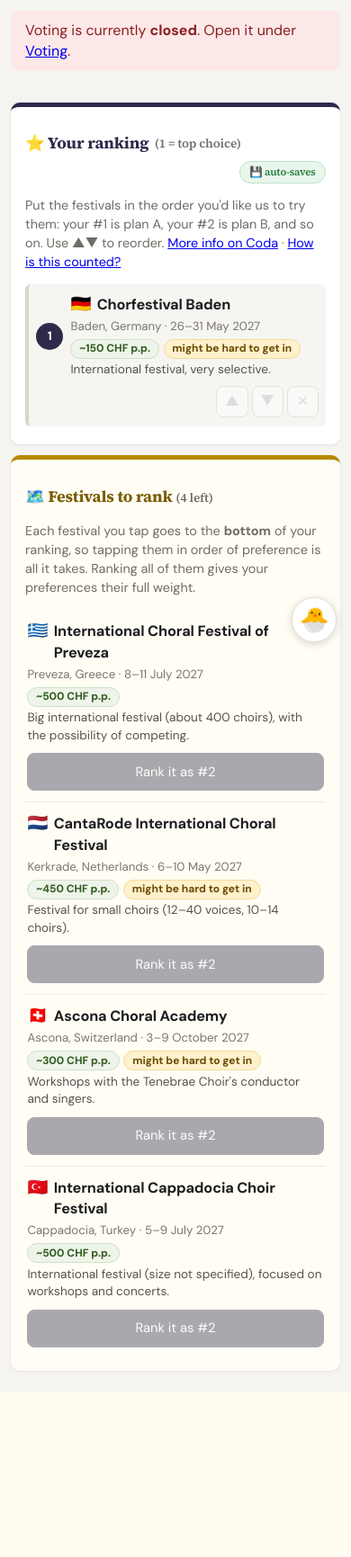
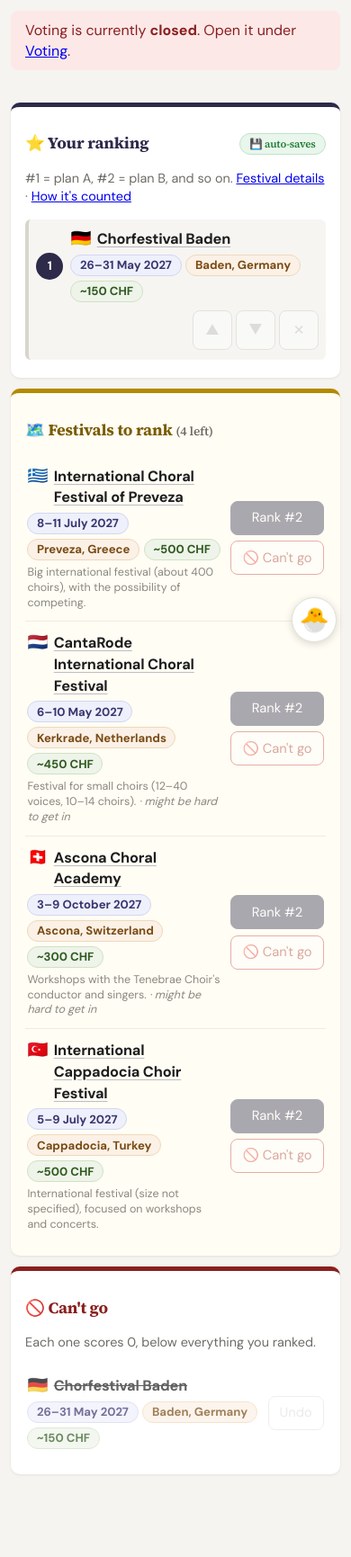
Before and after one commit to kdu4108/iris-trips, a Flask app: page /vote in a window 390 px wide. Shown: the part 114-1845 px from the top of the page at 90% size. Before the commit the page ends 1640 px from the top, so only its background shows below. Run offline with Flask 3, Linux system fonts and the light colour scheme; the visitor is signed in with stand-in values (Sample User, id 1); data comes from the database, SQL or seed files in the repository; tables that the repository leaves empty hold one stand-in row (values such as "Sample post").

Commit message:
Can't-go marks, festival links, simpler cards, two-column desktop layout
- Voters can mark festivals they absolutely can't attend; each scores 0
  and sits below everything ranked. Admins see a can't-go count per
  festival (results, reveal, CSV exports, users page).
- Festival names link to the official websites; places link to Google
  Maps. Key facts (dates, place, price) shown as chips; description and
  'might be hard to get in' de-emphasized.
- Desktop voting page uses iris-ranking's list-left / ranking-right
  layout so cards drag left to right; buttons stay at the card's right end.
- Trimmed voter-facing copy; phone fixes (tap targets, compact tables,
  room below the floating egg button).
- Egg easter egg includes .avif headshots (one photo per person).

Co-Authored-By: Claude Opus 5.5 <noreply@anthropic.com>

```diff
--- a/app.py
+++ b/app.py
@@ -141,11 +141,32 @@ def user_groups(conn, user_id):
     return groups
 
 
+def user_cant_go(conn, user_id):
+    return [r["festival_id"] for r in conn.execute(
+        "SELECT festival_id FROM cant_go WHERE user_id = ? ORDER BY festival_id",
+        (user_id,))]
+
+
+def full_groups(conn, user_id):
+    """The tabulated ballot: the voter's ranking, then all their can't-go
+    festivals as one group at the bottom. load_ballots() also marks them as
+    zero-score, so each can't-go scores 0 however many are marked."""
+    groups = user_groups(conn, user_id)
+    cg = user_cant_go(conn, user_id)
+    return groups + [cg] if cg else groups
+
+
 def load_ballots(conn):
     """All voters' ballots as tabulate.Ballot (voter key = username)."""
     users = conn.execute("SELECT id, username FROM users").fetchall()
-    return [tab.Ballot(voter=u["username"], groups=user_groups(conn, u["id"]))
+    return [tab.Ballot(voter=u["username"], groups=full_groups(conn, u["id"]),
+                       zero=frozenset(user_cant_go(conn, u["id"])))
             for u in users]
+
+
+def cant_go_counts(conn):
+    return {r["festival_id"]: r["n"] for r in conn.execute(
+        "SELECT festival_id, COUNT(*) n FROM cant_go GROUP BY festival_id")}
 
 
 def all_festivals(conn):
@@ -155,7 +176,7 @@ def all_festivals(conn):
 def festival_view(row):
     """Festival fields the UI needs, JSON-safe."""
     return {k: row[k] for k in ("id", "name", "place", "flag", "dates", "cost_chf",
-                                "blurb", "hard_to_get_in")}
+                                "blurb", "hard_to_get_in", "url")}
 
 
 # ---------- auth (when2meet-style self-service) ----------
@@ -213,7 +234,8 @@ def display_order(conn, user_id):
 
 
 def ballot_state(conn, user_id):
-    return {"groups": user_groups(conn, user_id)}
+    return {"groups": user_groups(conn, user_id),
+            "cant_go": user_cant_go(conn, user_id)}
 
 
 @app.route("/vote")
@@ -258,6 +280,8 @@ def _place(conn, user_id, festival_id, position):
     if conn.execute("SELECT 1 FROM festivals WHERE id = ?", (festival_id,)).fetchone() is None:
         abort(404)
     _remove(conn, user_id, festival_id)
+    conn.execute("DELETE FROM cant_go WHERE user_id = ? AND festival_id = ?",
+                 (user_id, festival_id))
     ngroups = len(user_groups(conn, user_id))
     position = max(1, min(int(position), ngroups + 1))
     conn.execute("UPDATE ballot_items SET position = position + 1 "
@@ -288,13 +312,45 @@ def api_unrank():
     return jsonify(ballot_state(conn, g.user["id"]))
 
 
+@app.route("/api/cant_go", methods=["POST"])
+@login_required
+def api_cant_go():
+    """Mark (or unmark) a festival as one the voter absolutely can't attend.
+    Marking takes it out of their ranking; unmarking returns it to the pool."""
+    conn = get_conn()
+    _require_open(conn)
+    data = request.get_json(force=True)
+    fid = int(data["festival_id"])
+    if conn.execute("SELECT 1 FROM festivals WHERE id = ?", (fid,)).fetchone() is None:
+        abort(404)
+    if data.get("cant_go"):
+        _remove(conn, g.user["id"], fid)
+        conn.execute("INSERT OR IGNORE INTO cant_go (user_id, festival_id) VALUES (?,?)",
+                     (g.user["id"], fid))
+    else:
+        conn.execute("DELETE FROM cant_go WHERE user_id = ? AND festival_id = ?",
+                     (g.user["id"], fid))
+    conn.commit()
+    return jsonify(ballot_state(conn, g.user["id"]))
+
+
 @app.route("/api/headshots")
 def api_headshots():
     # For the 🐣 easter egg: list of headshot filenames.
+    # One photo per person: if someone has several (e.g. anna.jpeg and a
+    # newer anna.avif), the most recently added file wins.
     d = os.path.join(app.static_folder, "headshots")
-    files = sorted(f for f in os.listdir(d)
-                   if f.lower().endswith((".jpeg", ".jpg", ".png"))) if os.path.isdir(d) else []
-    return jsonify(files)
+    exts = (".jpeg", ".jpg", ".png", ".avif", ".webp")
+    newest = {}
+    if os.path.isdir(d):
+        for f in os.listdir(d):
+            stem, ext = os.path.splitext(f)
+            if ext.lower() not in exts:
+                continue
+            mtime = os.stat(os.path.join(d, f)).st_mtime
+            if stem.lower() not in newest or mtime > newest[stem.lower()][0]:
+                newest[stem.lower()] = (mtime, f)
+    return jsonify(sorted(f for _, f in newest.values()))
 
 
 # ---------- results (shared by admin view, reveal, exports) ----------
@@ -333,16 +389,19 @@ def results_context(conn):
 
     # With ~5 options, "#1 votes" and "last-place votes" say more than a
     # top-5 count would (everything is in everyone's top 5).
+    # Both count the voter's own ranking only: can't-go festivals are
+    # neither a first choice nor a "last of the ones I'd go to".
     firsts = {fid: 0 for fid in ids}
     lasts = {fid: 0 for fid in ids}
-    for b in ballots:
-        if b.n >= 2:
-            for fid in b.groups[0]:
+    for u in conn.execute("SELECT id FROM users"):
+        ranked = user_groups(conn, u["id"])
+        if ranked:
+            for fid in ranked[0]:
                 firsts[fid] += 1
-            for fid in b.groups[-1]:
+        if len(ranked) >= 2:
+            for fid in ranked[-1]:
                 lasts[fid] += 1
-        elif b.n == 1:
-            firsts[b.groups[0][0]] += 1
+    cant = cant_go_counts(conn)
 
     wins = tab.pairwise(ballots, ids)
     fest_by_id = {f["id"]: f for f in fests}
@@ -354,7 +413,7 @@ def results_context(conn):
         fid = res.song_id    # tabulate's generic "song" id = festival id
         rows.append({
             "rank": rank, "f": fest_by_id[fid], "res": res,
-            "firsts": firsts[fid], "lasts": lasts[fid],
+            "firsts": firsts[fid], "lasts": lasts[fid], "cant_go": cant.get(fid, 0),
             "tie_group": tie_of.get(fid),
             "spark": sparkline_svg(res.scores),
             "note": notes.get(fid, ""),
@@ -412,9 +471,10 @@ def admin_festival_note(fid):
 def admin_users():
     conn = get_conn()
     users = conn.execute(
-        """SELECT u.*, COUNT(b.festival_id) AS ranked_ct
-           FROM users u LEFT JOIN ballot_items b ON b.user_id = u.id
-           GROUP BY u.id ORDER BY u.username COLLATE NOCASE""").fetchall()
+        """SELECT u.*,
+             (SELECT COUNT(*) FROM ballot_items b WHERE b.user_id = u.id) AS ranked_ct,
+             (SELECT COUNT(*) FROM cant_go c WHERE c.user_id = u.id) AS cant_ct
+           FROM users u ORDER BY u.username COLLATE NOCASE""").fetchall()
     return render_template("admin_users.html", users=users,
                            n_options=len(all_festivals(conn)))
 
@@ -445,6 +505,7 @@ def admin_promote(uid):
 def admin_delete_ballot(uid):
     conn = get_conn()
     conn.execute("DELETE FROM ballot_items WHERE user_id = ?", (uid,))
+    conn.execute("DELETE FROM cant_go WHERE user_id = ?", (uid,))
     conn.commit()
     return redirect(url_for("admin_users"))
 
@@ -532,13 +593,16 @@ def reveal():
     ctx = results_context(conn)
     fest_by_id = ctx["fest_by_id"]
     ballots_view = []
-    for b in sorted(ctx["ballots"], key=lambda b: b.voter.lower()):
-        ballots_view.append({"voter": b.voter,
-                             "entries": [fest_by_id[fid] for grp in b.groups for fid in grp]})
+    for u in conn.execute("SELECT id, username FROM users ORDER BY username COLLATE NOCASE"):
+        ranked = [fest_by_id[fid] for grp in user_groups(conn, u["id"]) for fid in grp]
+        cant = [fest_by_id[fid] for fid in user_cant_go(conn, u["id"])]
+        if ranked or cant:
+            ballots_view.append({"voter": u["username"], "entries": ranked, "cant_go": cant})
     countdown = [{
         "rank": r["rank"], "name": r["f"]["name"], "place": r["f"]["place"],
         "flag": r["f"]["flag"], "dates": r["f"]["dates"],
         "adjusted": round(r["res"].adjusted, 3), "firsts": r["firsts"],
+        "cant_go": r["cant_go"],
         "tied_with_prev": r["tie_group"] is not None and any(
             o["rank"] == r["rank"] + 1 and o["tie_group"] == r["tie_group"]
             for o in ctx["rows"]),
@@ -567,10 +631,13 @@ def export_ballots():
     conn = get_conn()
     names = {f["id"]: f["name"] for f in all_festivals(conn)}
     rows = []
-    for b in load_ballots(conn):
-        slots = tab.ballot_slots(b)
+    for u in conn.execute("SELECT id, username FROM users"):
+        slots = tab.ballot_slots(tab.Ballot(u["username"], user_groups(conn, u["id"])))
+        cant = set(user_cant_go(conn, u["id"]))
         for fid, name in names.items():
-            rows.append([b.voter, name, f"{slots[fid]:g}" if fid in slots else "unranked"])
+            pos = (f"{slots[fid]:g}" if fid in slots
+                   else "cant_go" if fid in cant else "unranked")
+            rows.append([u["username"], name, pos])
     return _csv_response("ballots.csv", ["voter", "festival", "position"], rows)
 
 
@@ -580,12 +647,12 @@ def export_results():
     ctx = results_context(get_conn())
     rows = [[r["rank"], r["f"]["name"], r["f"]["place"],
              "" if r["res"].raw is None else round(r["res"].raw, 4),
-             round(r["res"].adjusted, 4), r["res"].coverage, r["firsts"], r["lasts"]]
+             round(r["res"].adjusted, 4), r["res"].coverage, r["firsts"], r["lasts"], r["cant_go"]]
             for r in ctx["rows"]]
     return _csv_response(
         "results.csv",
         ["rank", "festival", "place", "raw_score", "adjusted_score", "coverage",
-         "first_place_votes", "last_place_votes"], rows)
+         "first_place_votes", "last_place_votes", "cant_go"], rows)
 
 
 # ---------- CLI ----------
--- a/static/trips.css
+++ b/static/trips.css
@@ -1,17 +1,31 @@
 /* Iris Trips — additions on top of iris-ranking's style.css. */
 
 main { max-width: 760px; }
+@media (min-width: 980px) {
+  /* voting page: list left, ranking right (drag left → right), as in iris-ranking */
+  main:has(.vote-layout) { max-width: 1180px; }
+  .vote-layout.pool-empty { grid-template-columns: minmax(0, 760px);
+    grid-template-areas: "ballot"; justify-content: center; }
+}
 
-/* festival cards (ranked rows + pool) */
-.fest-body { min-width: 0; display: flex; flex-direction: column; gap: 0.15rem; }
+/* festival cards (ranked rows + pool): key facts first, details quiet */
+.fest-body { min-width: 0; display: flex; flex-direction: column; gap: 0.2rem; }
 .fest-head { display: flex; align-items: baseline; gap: 0.4rem; }
+.fest-head .title { min-width: 0; }
 .fest-flag { font-size: 1.15rem; line-height: 1; }
-.fest-facts { display: flex; flex-wrap: wrap; gap: 0.3rem; margin-top: 0.15rem; }
-.fact { font-size: 0.75rem; font-weight: 600; border-radius: 999px;
-  padding: 0.08rem 0.55rem; white-space: nowrap; }
-.fact.cost { background: #eef4ea; color: #2f5a1e; border: 1px solid #cfe2c4; cursor: help; }
-.fact.hard { background: #fff1cc; color: #6b4a00; border: 1px solid #f1dc9c; }
-.fest-blurb { font-size: 0.85rem; color: #55534d; }
+a.fest-title-link { color: inherit; text-decoration: underline;
+  text-decoration-color: rgba(45, 42, 74, 0.3); text-underline-offset: 3px; }
+a.fest-title-link:hover { text-decoration-color: currentColor; }
+.fest-keyfacts { display: flex; flex-wrap: wrap; gap: 0.3rem; margin: 0.1rem 0; }
+.kf { white-space: nowrap; font-size: 0.82rem; font-weight: 600; border-radius: 999px;
+  padding: 0.1rem 0.6rem; border: 1px solid; }
+.kf-date { background: #eef0fb; color: #3a3570; border-color: #d3d6f2; }
+.kf-place { background: #fbf1e6; color: #7a4a14; border-color: #efd8bc;
+  text-decoration: none; }
+a.kf-place:hover { background: #f6e3cc; border-color: #7a4a14; }
+.kf-cost { background: #eef4ea; color: #2f5a1e; border-color: #cfe2c4; cursor: help; }
+.fest-note { font-size: 0.78rem; color: #8a877f; line-height: 1.35; }
+.fest-hard { font-style: italic; }
 .ranked-item.fest-item { padding: 0.65rem 0.5rem; margin-bottom: 0.35rem;
   border-bottom: none; }
 .ranked-item[draggable="true"] { cursor: grab; }
@@ -46,3 +60,31 @@ main { max-width: 760px; }
 @media (prefers-reduced-motion: reduce) {
   .countdown .slot { animation: none; }
 }
+
+/* can't go */
+.cantgo-list .fest-card { opacity: 0.7; }
+.cantgo-list .fest-card .title { text-decoration: line-through; text-decoration-thickness: 1px; }
+.sec-cantgo { border-top: 5px solid #8a1f1f; }
+.sec-cantgo h2 { color: #8a1f1f; }
+button.cantgo-btn { border-color: #c0392b; color: #a12a1e; background: #fff; }
+td.cantgo-hi { color: #8a1f1f; font-weight: 700; }
+.cantgo-line { margin-top: 0.35rem; }
+
+/* festival list: buttons always sit at the right end, never wrap under.
+   (Overrides style.css's phone rule that makes .pool-actions full-width.) */
+.fest-card { flex-wrap: nowrap; align-items: center; }
+.fest-card .fest-body { flex: 1 1 auto; }
+.fest-card .pool-actions { flex: none; flex-direction: column; align-items: stretch; }
+.fest-card .pool-actions button { flex: none; min-height: 38px; white-space: nowrap; }
+@media (min-width: 980px) {
+  .fest-card .pool-actions { flex-direction: row; }
+}
+
+/* phones */
+main { padding-bottom: 5rem; }   /* room to scroll past the floating 🐣 button */
+@media (max-width: 560px) {
+  /* bigger tap targets for ▲ ▼ ✕ */
+  .fest-item .controls button.icon { width: 2.75rem; height: 2.75rem; }
+  /* results/reveal tables: name only; place & dates are on the voting cards */
+  table.results .meta { display: none; }
+}
--- a/static/vote.js
+++ b/static/vote.js
@@ -3,7 +3,7 @@
    Auto-saves every change; shade ∝ positional score, as in iris-ranking. */
 "use strict";
 
-let state = INITIAL_STATE;             // {groups: [[festivalId], ...]}
+let state = INITIAL_STATE;             // {groups: [[festivalId], ...], cant_go: [ids]}
 const fests = {};
 FESTIVALS.forEach(f => { fests[f.id] = f; });
 const N_TOTAL = FESTIVALS.length;
@@ -67,6 +67,7 @@ function rank(fid, position) {
   return post("/api/rank", {festival_id: fid, position});
 }
 function unrank(fid) { return post("/api/unrank", {festival_id: fid}); }
+function setCantGo(fid, on) { return post("/api/cant_go", {festival_id: fid, cant_go: on}); }
 
 /* ---------- rendering ---------- */
 
@@ -77,23 +78,48 @@ function el(tag, cls, text) {
   return e;
 }
 
-function festBody(f) {
+function festBody(f, compact) {
+  // Key facts (name, dates, place, price) up front; the description and the
+  // "hard to get in" caveat sit in a quieter line below (full cards only).
   const body = el("div", "fest-body");
   const head = el("div", "fest-head");
-  head.append(el("span", "fest-flag", f.flag), el("span", "title", f.name));
+  let title;
+  if (f.url) {
+    title = el("a", "title fest-title-link", f.name);
+    title.href = f.url;
+    title.target = "_blank";
+    title.rel = "noopener";
+    title.title = "Open the festival website";
+    title.draggable = false;
+  } else {
+    title = el("span", "title", f.name);
+  }
+  head.append(el("span", "fest-flag", f.flag), title);
   body.append(head);
-  const meta = el("div", "meta");
-  meta.textContent = `${f.place} · ${f.dates}`;
-  body.append(meta);
-  const facts = el("div", "fest-facts");
-  const share = Math.max(0, f.cost_chf - IRIS_CHF);
-  const cost = el("span", "fact cost", `~${f.cost_chf} CHF p.p.`);
-  cost.title = `Estimated total per person. With Iris covering ~${IRIS_CHF} CHF, ` +
-               `your share would be about ${share} CHF (subject to change).`;
-  facts.append(cost);
-  if (f.hard_to_get_in) facts.append(el("span", "fact hard", "might be hard to get in"));
+
+  const facts = el("div", "fest-keyfacts");
+  const cost = el("span", "kf kf-cost", `~${f.cost_chf} CHF`);
+  cost.title = `Estimated total per person. Iris expects to cover ~${IRIS_CHF} CHF, ` +
+               `so your share would be about ${Math.max(0, f.cost_chf - IRIS_CHF)} CHF ` +
+               `(subject to change).`;
+  const place = el("a", "kf kf-place", f.place);
+  place.href = "https://www.google.com/maps/search/?api=1&query=" +
+               encodeURIComponent(f.place);
+  place.target = "_blank";
+  place.rel = "noopener";
+  place.title = "Show on Google Maps";
+  place.draggable = false;
+  facts.append(el("span", "kf kf-date", f.dates), place, cost);
   body.append(facts);
-  body.append(el("div", "fest-blurb", f.blurb));
+  if (compact) return body;
+
+  const note = el("div", "fest-note");
+  note.textContent = f.blurb;
+  if (f.hard_to_get_in) {
+    note.append(" ");
+    note.append(el("span", "fest-hard", "· might be hard to get in"));
+  }
+  body.append(note);
   return body;
 }
 
@@ -127,32 +153,56 @@ function render() {
       iconBtn("▼", `Move ${f.name} down`, () => rank(fid, i + 2), i === n - 1),
       iconBtn("✕", `Remove ${f.name} from your ranking`, () => unrank(fid)),
     );
-    li.append(pos, festBody(f), controls);
+    li.append(pos, festBody(f, true), controls);
     if (fid === justPlaced) li.classList.add("just-placed");
     rankedEl.append(li);
   });
   justPlaced = null;
 
+  const cantSet = new Set(state.cant_go || []);
   const rankedSet = new Set(ids);
-  const pool = FESTIVALS.filter(f => !rankedSet.has(f.id));
+  const pool = FESTIVALS.filter(f => !rankedSet.has(f.id) && !cantSet.has(f.id));
   poolEl.innerHTML = "";
   pool.forEach(f => {
     const card = el("div", "pool-card fest-card");
     card.dataset.fid = f.id;
     card.draggable = VOTING_OPEN;
     const actions = el("div", "pool-actions");
-    const btn = el("button", "primary", `Rank it as #${n + 1}`);
+    const btn = el("button", "primary", `Rank #${n + 1}`);
     btn.type = "button";
     btn.disabled = !VOTING_OPEN;
     btn.addEventListener("click", () => rank(f.id, n + 1));
-    actions.append(btn);
+    const no = el("button", "cantgo-btn", "🚫 Can't go");
+    no.type = "button";
+    no.disabled = !VOTING_OPEN;
+    no.title = "I absolutely can't attend this one";
+    no.addEventListener("click", () => setCantGo(f.id, true));
+    actions.append(btn, no);
     card.append(festBody(f), actions);
     poolEl.append(card);
   });
 
-  document.getElementById("ranked-empty").style.display = n ? "none" : "";
-  document.getElementById("band-legend").style.display = n > 1 ? "" : "none";
-  document.getElementById("all-done").style.display = n === N_TOTAL ? "" : "none";
+  const cantEl = document.getElementById("cantgo");
+  cantEl.innerHTML = "";
+  FESTIVALS.filter(f => cantSet.has(f.id)).forEach(f => {
+    const card = el("div", "pool-card fest-card");
+    const actions = el("div", "pool-actions");
+    const undo = el("button", "", "Undo");
+    undo.type = "button";
+    undo.disabled = !VOTING_OPEN;
+    undo.addEventListener("click", () => setCantGo(f.id, false));
+    actions.append(undo);
+    card.append(festBody(f, true), actions);
+    cantEl.append(card);
+  });
+  document.getElementById("cantgo-section").style.display = cantSet.size ? "" : "none";
+  // Nothing left in the left column: let the ranking take the full width.
+  document.getElementById("vote-layout").classList.toggle(
+    "pool-empty", !pool.length && !cantSet.size);
+
+  document.getElementById("ranked-empty").style.display = n || !pool.length ? "none" : "";
+  document.getElementById("all-done").style.display =
+    n + cantSet.size === N_TOTAL ? "" : "none";
   document.getElementById("pool-section").style.display = pool.length ? "" : "none";
   document.getElementById("pool-count").textContent =
     pool.length ? `(${pool.length} left)` : "";
--- a/templates/admin_results.html
+++ b/templates/admin_results.html
@@ -21,13 +21,13 @@ Scores shift as ballots come in.</div>
     </span>
   </div>
   <p class="hint">{{ n_voters }} voter(s) have started, {{ n_complete }} ranked all
-  {{ n_options }}. Ties marked ⟨T·n⟩ are statistically indistinguishable, so settle them
+  {{ n_options }} (counting can't-go marks). Can't-go festivals sit in a tie at the bottom of that voter's ballot. Ties marked ⟨T·n⟩ are statistically indistinguishable, so settle them
   by judgment (or by the head-to-head table below).</p>
 
   <div class="table-scroll">
   <table class="results">
     <thead><tr>
-      <th>#</th><th>Festival</th><th>Adjusted</th><th>#1 votes</th><th>Last</th>
+      <th>#</th><th>Festival</th><th>Adjusted</th><th>#1 votes</th><th>Last</th><th title="voters who absolutely can't attend">Can't go</th>
       <th>Raw</th><th>Coverage</th><th>Distribution</th><th>Note</th>
     </tr></thead>
     <tbody>
@@ -36,11 +36,13 @@ Scores shift as ballots come in.</div>
         <td>{{ r.rank }}
           {% if r.tie_group %}<span class="tie" title="statistically tied — resolve by judgment">⟨T{{ r.tie_group }}⟩</span>{% endif %}</td>
         <td>{{ r.f['flag'] }} <strong>{{ r.f['name'] }}</strong>
+          {% if r.f['url'] %}<a href="{{ r.f['url'] }}" target="_blank" rel="noopener" title="Festival website">↗</a>{% endif %}
           <span class="meta">{{ r.f['place'] }} · {{ r.f['dates'] }} · ~{{ r.f['cost_chf'] }} CHF</span>
           {% if r.f['hard_to_get_in'] %}<span class="badge skipped">hard to get in</span>{% endif %}</td>
         <td><strong>{{ '%.3f' | format(r.res.adjusted) }}</strong></td>
         <td>{{ r.firsts }}</td>
         <td>{{ r.lasts }}</td>
+        <td class="{{ 'cantgo-hi' if r.cant_go }}">{{ r.cant_go }}</td>
         <td>{{ '%.3f' | format(r.res.raw) if r.res.raw is not none else '—' }}</td>
         <td>{{ r.res.coverage }}</td>
         <td>{{ r.spark | safe }}</td>
--- a/templates/admin_users.html
+++ b/templates/admin_users.html
@@ -5,13 +5,13 @@
   <h1>Users</h1>
   <div class="table-scroll">
   <table class="results">
-    <thead><tr><th>Name</th><th>Role</th><th>Ranked</th><th>Actions</th></tr></thead>
+    <thead><tr><th>Name</th><th>Role</th><th>Ranked + can't go</th><th>Actions</th></tr></thead>
     <tbody>
     {% for u in users %}
     <tr>
       <td>{{ u['username'] }}</td>
       <td>{{ 'admin' if u['is_admin'] else 'voter' }}</td>
-      <td>{{ u['ranked_ct'] or 0 }} / {{ n_options }}</td>
+      <td>{{ (u['ranked_ct'] or 0) + (u['cant_ct'] or 0) }} / {{ n_options }}{% if u['cant_ct'] %} <span class="meta">({{ u['cant_ct'] }} can't go)</span>{% endif %}</td>
       <td class="actions">
         <form method="post" action="{{ url_for('admin_reset_pin', uid=u['id']) }}" class="inline">
           <input name="pin" placeholder="new PIN" minlength="4" required class="w-input">
--- a/templates/vote.html
+++ b/templates/vote.html
@@ -1,32 +1,39 @@
 {% extends "base.html" %}
 {% block title %}Vote — Iris Trips{% endblock %}
 {% block content %}
+<!-- Same structure as iris-ranking: ranking first in the DOM (top on phones),
+     festival list on the left / ranking on the right from 980px up. -->
+<div class="vote-layout" id="vote-layout">
+<div class="col-ballot">
 <section class="card sec-ranking">
-  <h2>⭐ Your ranking <span class="hint-inline">(1 = top choice)</span>
+  <h2>⭐ Your ranking
     <span id="save-status" class="save-status"
           title="Your ballot is saved on every change — you can close this page and return any time">💾 auto-saves</span></h2>
-  <p class="hint">Put the festivals in the order you'd like us to try them: your #1 is plan A,
-  your #2 is plan B, and so on. Use ▲▼ to reorder<span class="desktop-only">, or drag
-  the cards</span>.
-  <a href="{{ coda_url }}" target="_blank" rel="noopener">More info on Coda</a> ·
-  <a href="{{ url_for('method') }}">How is this counted?</a></p>
-  <p id="band-legend" class="band-legend" style="display:none" aria-hidden="true">
-    top choice <span class="legend-grad"></span> last choice
-  </p>
+  <p class="hint">#1 = plan A, #2 = plan B, and so on.
+  <a href="{{ coda_url }}" target="_blank" rel="noopener">Festival details</a> ·
+  <a href="{{ url_for('method') }}">How it's counted</a></p>
   <ol id="ranked-list" class="ranked fest-list"></ol>
-  <p id="ranked-empty" class="hint">Nothing ranked yet. Tap <strong>Rank it</strong> on
-  your favorite festival below to start.</p>
-  <p id="all-done" class="hint all-ranked" style="display:none">✅ All 5 ranked, thanks!
-  You can keep reordering until voting closes.</p>
+  <p id="ranked-empty" class="hint">Start with your favorite
+  <span class="mobile-only">below</span><span class="desktop-only">from the list on
+  the left: tap <strong>Rank</strong> or drag it here</span>.</p>
+  <p id="all-done" class="hint all-ranked" style="display:none">✅ All done! You can
+  still change it until voting closes.</p>
+</section>
+</div>
+
+<div class="col-pool">
+<section class="card sec-pool" id="pool-section">
+  <h2>🗺️ Festivals to rank <span id="pool-count" class="hint-inline"></span></h2>
+  <div id="pool"></div>
 </section>
 
-<section class="card sec-pool" id="pool-section">
-  <h2>🗺️ Festivals to rank <span id="pool-count" class="hint-inline"></span></h2>
-  <p class="hint">Each festival you tap goes to the <strong>bottom</strong> of your
-  ranking, so tapping them in order of preference is all it takes.
-  Ranking all of them gives your preferences their full weight.</p>
-  <div id="pool"></div>
+<section class="card sec-cantgo" id="cantgo-section" style="display:none">
+  <h2>🚫 Can't go</h2>
+  <p class="hint">Each one scores 0, below everything you ranked.</p>
+  <div id="cantgo" class="cantgo-list"></div>
 </section>
+</div>
+</div>
 
 <script>
 const FESTIVALS = {{ festivals_json | safe }};
```
Also changed, not shown: db.py (+15 -1 lines), festivals.py (+7 -1 lines), tabulate.py (+10 -3 lines), templates/landing.html (+12 -20 lines), templates/method.html (+8 -1 lines), templates/reveal.html (+6 -3 lines), tests/test_app.py (+60 -0 lines), tests/test_tabulation.py (+19 -0 lines), static/headshots/anna.avif (added), static/headshots/hannah.avif (added), static/headshots/justina.avif (added).
